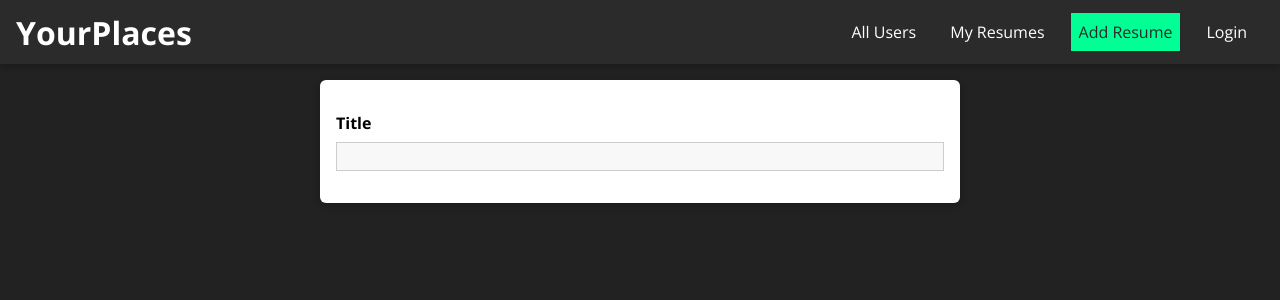
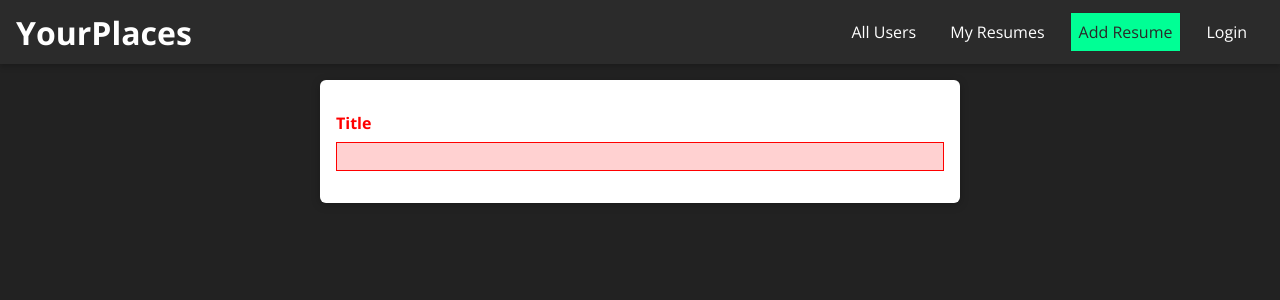
Before and after one commit to vignesh-natarajxn/PiPort, a React (Create React App) app in the folder frontend/: page /resumes/new in a window 1280 px wide. Shown: the top 300 px of the page. Built offline with nearby package versions, Linux system fonts and the light colour scheme.

Commit message:
form validation

```diff
--- a/frontend/src/shared/components/FormElements/Input.js
+++ b/frontend/src/shared/components/FormElements/Input.js
@@ -1,19 +1,56 @@
-import React from 'react';
+import React, { useReducer } from 'react';
 
 import './Input.css';
 
+const inputReducer = (state, action) => {
+  switch (action.type) {
+    case 'CHANGE':
+      return {
+        ...state,
+        value: action.val,
+        isValid: true
+      };
+    default:
+      return state;
+  }
+};
+
 const Input = props => {
+  const [inputState, dispatch] = useReducer(inputReducer, {
+    value: '',
+    isValid: false
+  });
+
+  const changeHandler = event => {
+    dispatch({ type: 'CHANGE', val: event.target.value });
+  };
+
   const element =
     props.element === 'input' ? (
-      <input id={props.id} type={props.type} placeholder={props.placeholder} />
+      <input
+        id={props.id}
+        type={props.type}
+        placeholder={props.placeholder}
+        onChange={changeHandler}
+        value={inputState.value}
+      />
     ) : (
-      <textarea id={props.id} rows={props.rows || 3} />
+      <textarea
+        id={props.id}
+        rows={props.rows || 3}
+        onChange={changeHandler}
+        value={inputState.value}
+      />
     );
 
   return (
-    <div className={`form-control`}>
+    <div
+      className={`form-control ${!inputState.isValid &&
+        'form-control--invalid'}`}
+    >
       <label htmlFor={props.id}>{props.label}</label>
       {element}
+      {!inputState.isValid && <p>{props.errorText}</p>}
     </div>
   );
 };
```
